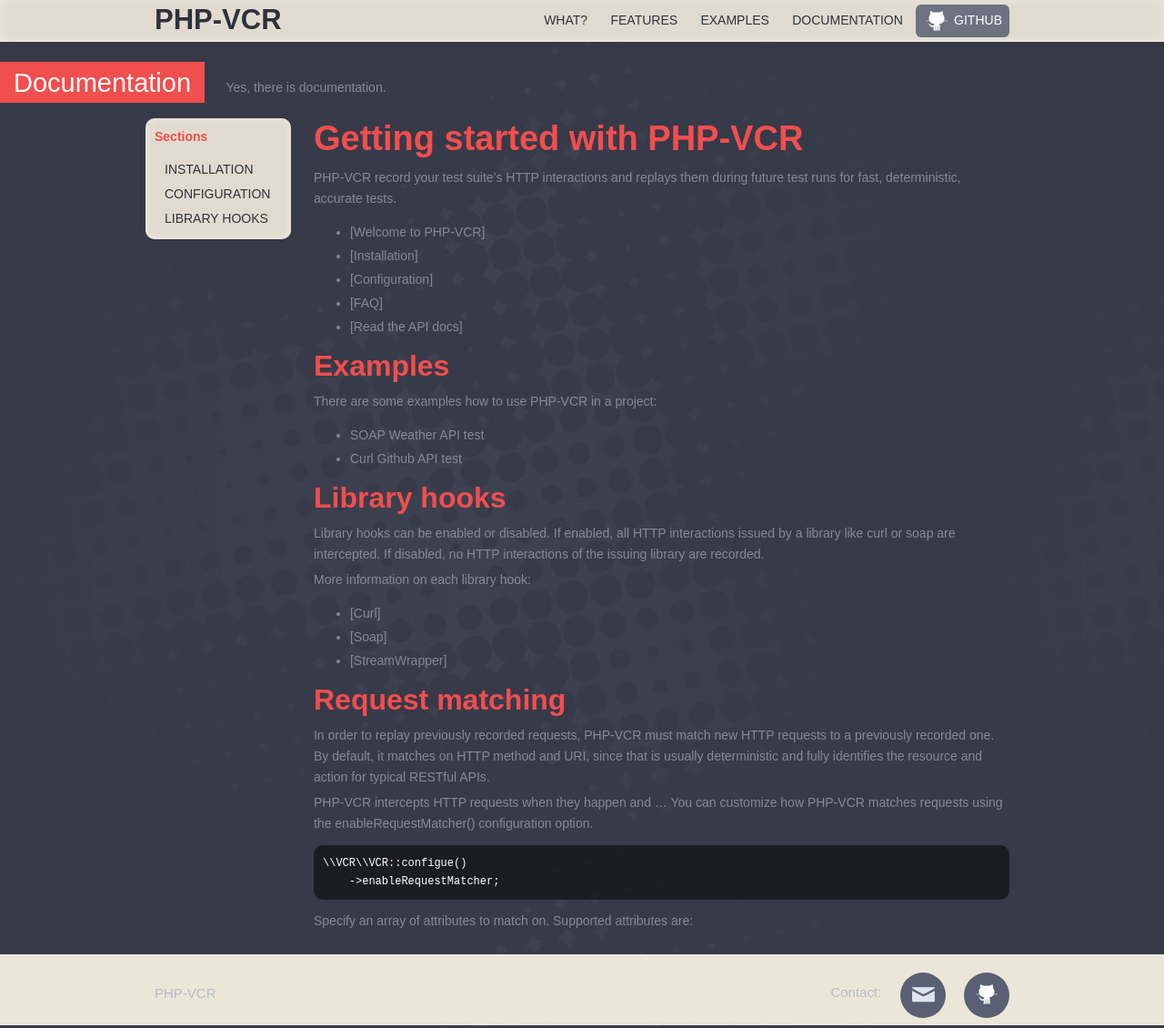
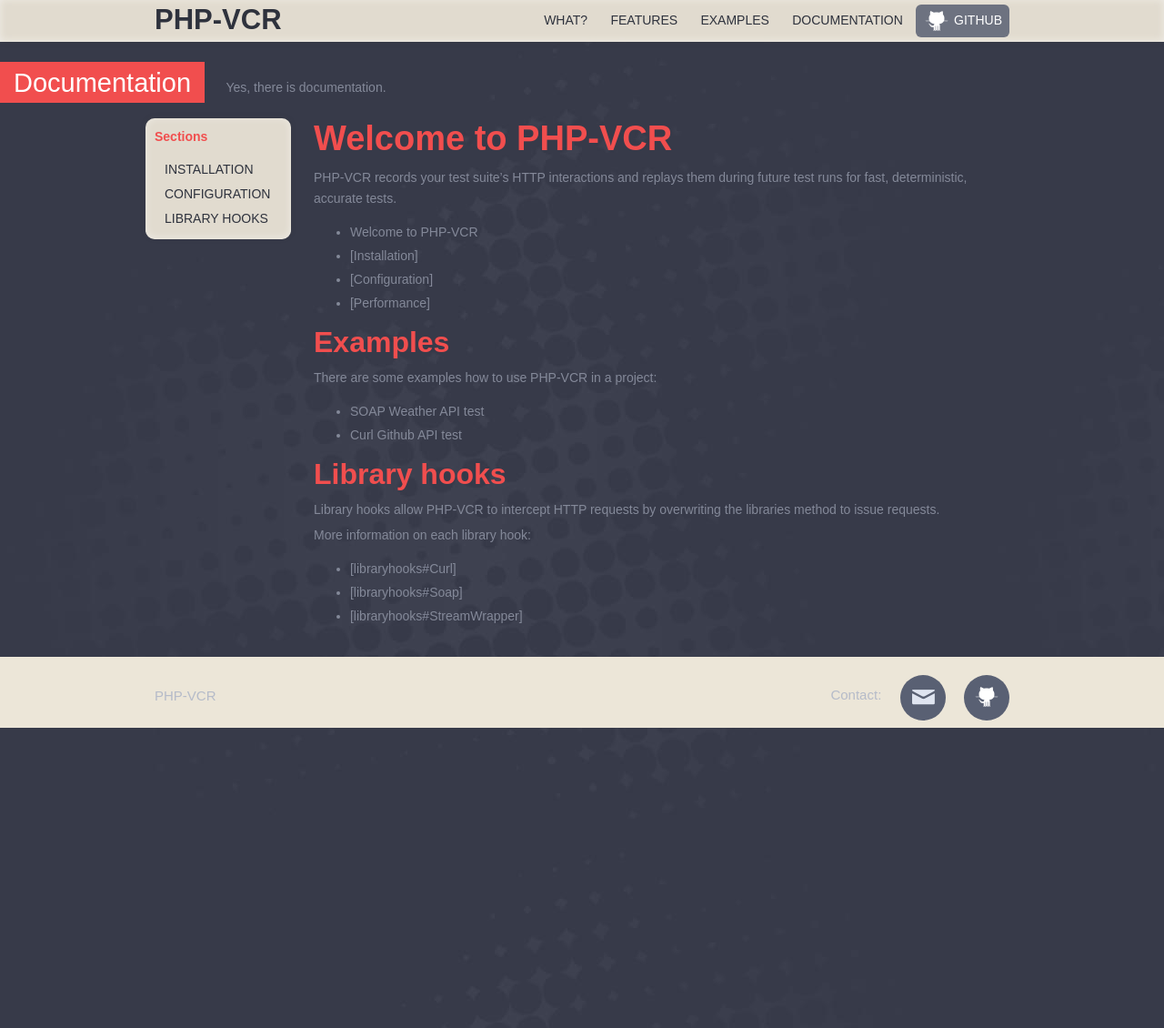
Before and after one commit to php-vcr/php-vcr.github.io, a Jekyll site: the page built from documentation/index.md, in a window 1280 px wide and 1130 px high. Shown: the whole window at 91% size. Built offline with Jekyll 4.4.1, drawn with Linux system fonts in a browser that asks for light colours.

Commit message:
Fixed: Renamed documentation startpage to "welcome page" and moved request matcher docs.

```diff
--- a/documentation/index.md
+++ b/documentation/index.md
@@ -1,18 +1,20 @@
 ---
 layout: documentation
-title: Getting started with PHP-VCR
+title: Welcome to PHP-VCR
 categories:
  - documentation
 ---
 
-PHP-VCR record your test suite's HTTP interactions and replays them during future test runs for fast, deterministic, accurate tests.
+PHP-VCR records your test suite's HTTP interactions and replays them during future test runs for fast, deterministic, accurate tests.
 
- * [Welcome to PHP-VCR]
+ * Welcome to PHP-VCR
  * [Installation]
  * [Configuration]
- * [FAQ]
+ * [Performance]
+
+<!--  * [FAQ]
  * [Read the API docs]
-
+ -->
 ## Examples
 
 There are some examples how to use PHP-VCR in a project:
@@ -22,24 +24,10 @@
 
 ## Library hooks
 
-Library hooks can be enabled or disabled. If enabled, all HTTP interactions issued by a library like curl or soap are intercepted.
-If disabled, no HTTP interactions of the issuing library are recorded.
+Library hooks allow PHP-VCR to intercept HTTP requests by overwriting the libraries method to issue requests.
 
 More information on each library hook:
 
- * [Curl]
- * [Soap]
- * [StreamWrapper]
-
-## Request matching
-
-In order to replay previously recorded requests, PHP-VCR must match new HTTP requests to a previously recorded one. By default, it matches on HTTP method and URI, since that is usually deterministic and fully identifies the resource and action for typical RESTful APIs.
-
-PHP-VCR intercepts HTTP requests when they happen and ...
-You can customize how PHP-VCR matches requests using the enableRequestMatcher() configuration option.
-
-    \\VCR\\VCR::configue()
-        ->enableRequestMatcher;
-
-
-Specify an array of attributes to match on. Supported attributes are:
+ * [libraryhooks#Curl]
+ * [libraryhooks#Soap]
+ * [libraryhooks#StreamWrapper]
```
